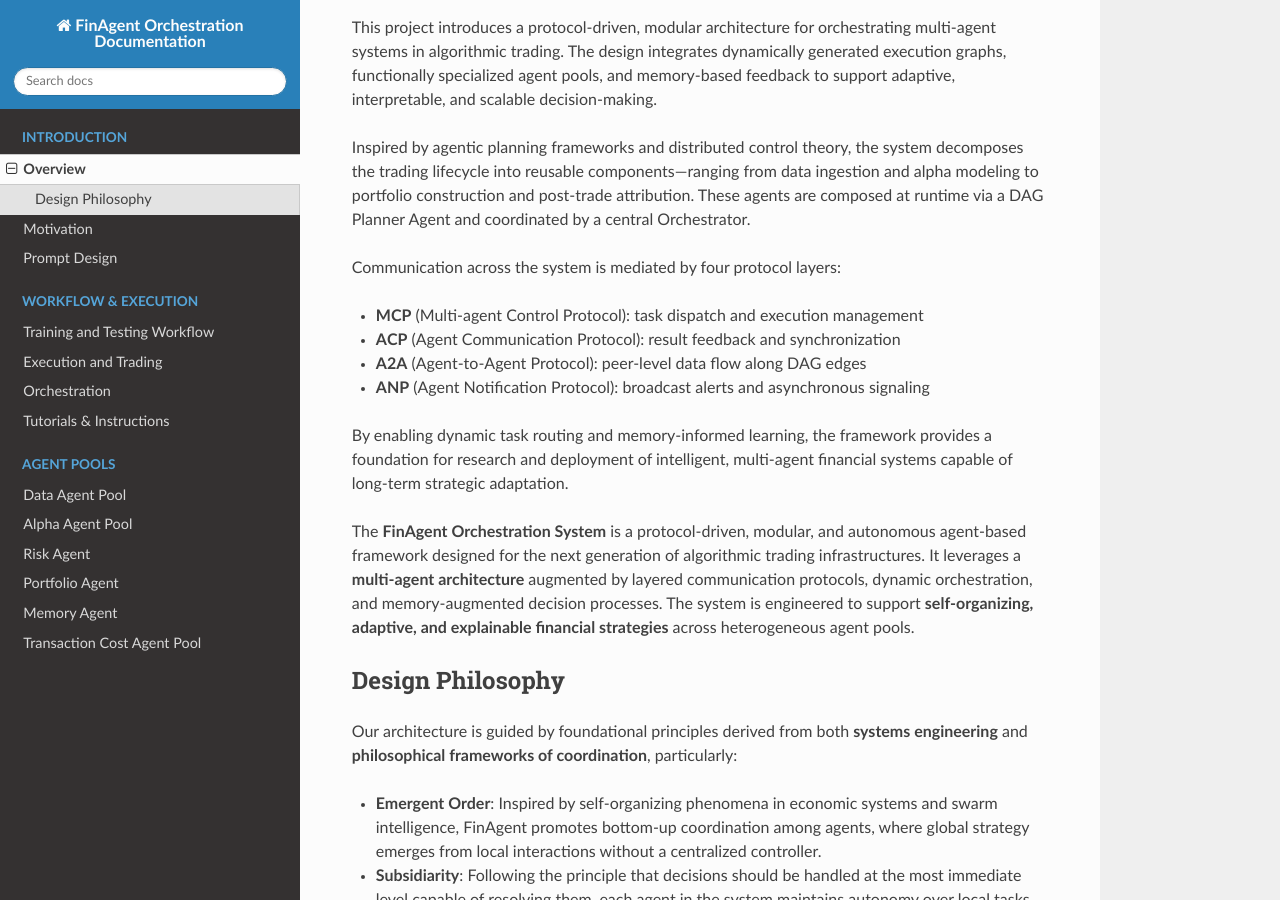
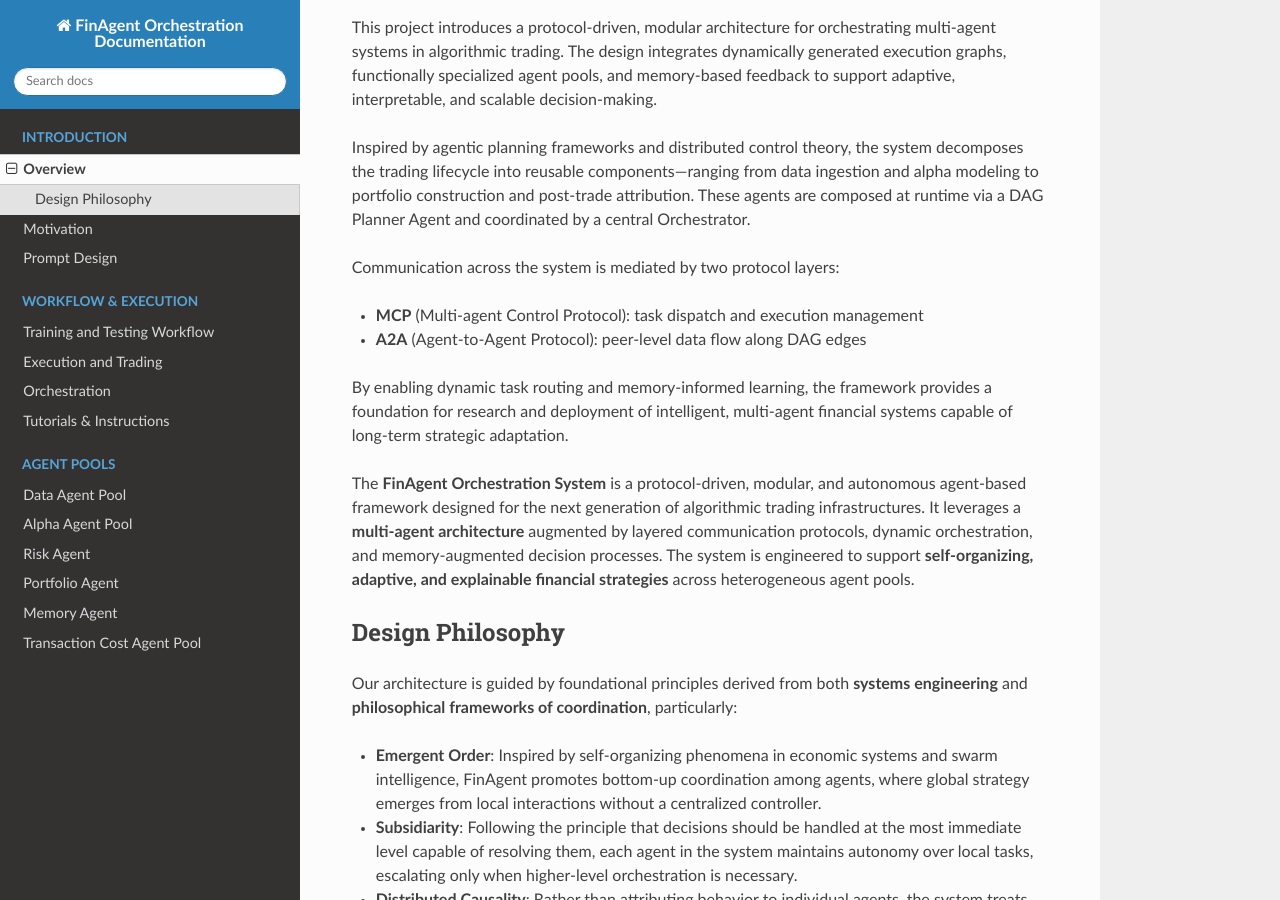
Before and after one commit to Open-Finance-Lab/AgenticTrading, a Sphinx documentation site: the page built from docs/source/intro/overview.rst, in a window 1280 px wide and 900 px high, scrolled down 512 px. Built offline with Sphinx 7.4.7 and the Read the Docs theme 3.1.0, drawn with Linux system fonts in a browser that asks for light colours.

Commit message:
Update overview.rst

```diff
--- a/docs/source/intro/overview.rst
+++ b/docs/source/intro/overview.rst
@@ -12,12 +12,10 @@ This project introduces a protocol-driven, modular architecture for orchestratin
 
 Inspired by agentic planning frameworks and distributed control theory, the system decomposes the trading lifecycle into reusable components—ranging from data ingestion and alpha modeling to portfolio construction and post-trade attribution. These agents are composed at runtime via a DAG Planner Agent and coordinated by a central Orchestrator.
 
-Communication across the system is mediated by four protocol layers:
+Communication across the system is mediated by two protocol layers:
 
 - **MCP** (Multi-agent Control Protocol): task dispatch and execution management
-- **ACP** (Agent Communication Protocol): result feedback and synchronization
 - **A2A** (Agent-to-Agent Protocol): peer-level data flow along DAG edges
-- **ANP** (Agent Notification Protocol): broadcast alerts and asynchronous signaling
 
 By enabling dynamic task routing and memory-informed learning, the framework provides a foundation for research and deployment of intelligent, multi-agent financial systems capable of long-term strategic adaptation.
 
```
